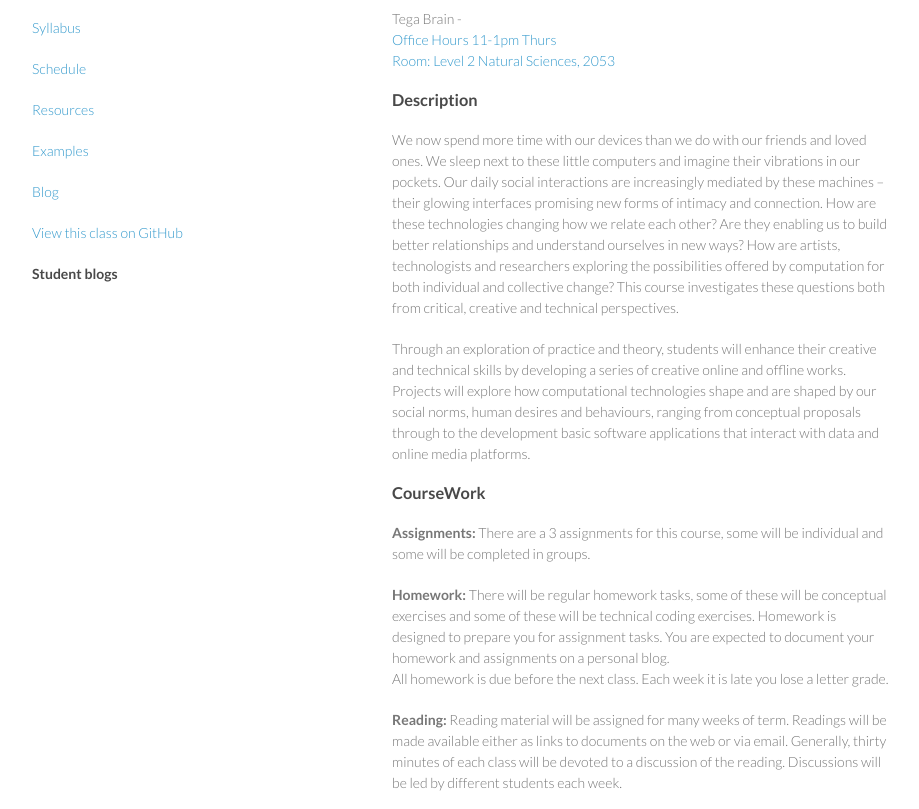
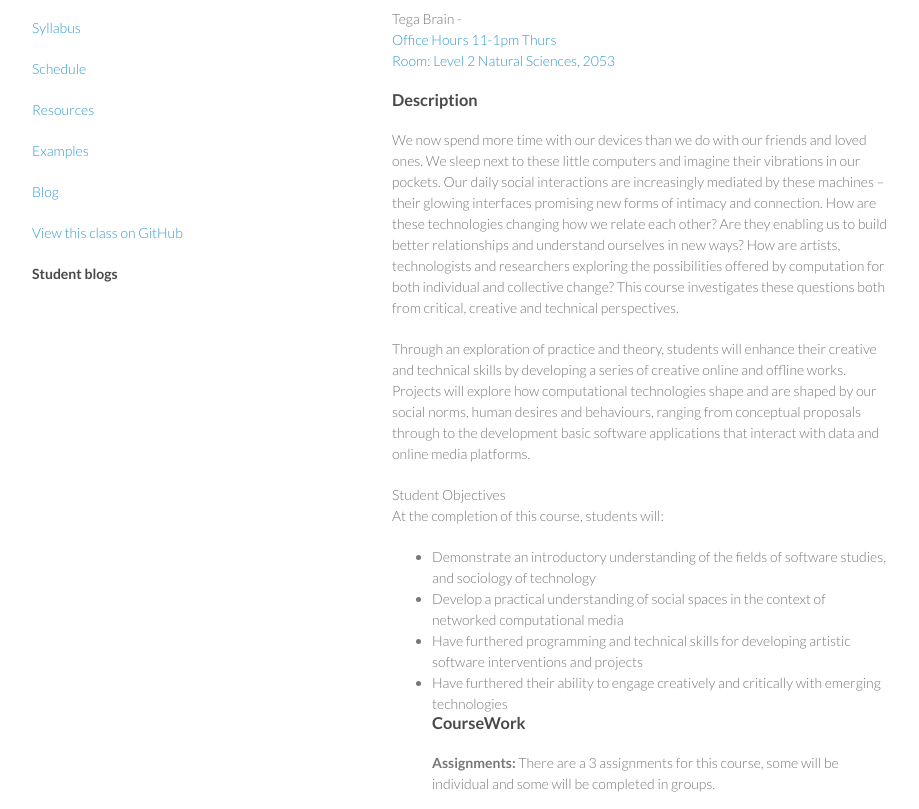
Before and after one commit to tegacodes/SocialSoftware, a plain HTML site: page index.html in a window 1280 px wide. Shown: the part 133-942 px from the top of the page, without its empty margins (178-1097 px from the left). Drawn offline with Linux system fonts and the light colour scheme.

Commit message:
syllabus

```diff
--- a/index.html
+++ b/index.html
@@ -29,7 +29,7 @@
 
 <p>Spring 2015 at SUNY Purchase<br>
 MAT 3540/4 credits</br>
-Tuesday 2.30-6.10</p>
+Thursday 2.30-6.10</p>
 <p>Tega Brain - <a href=mailto"tega.brain@purchase.edu"></br>
 Office Hours 11-1pm Thurs </br>
 Room: Level 2 Natural Sciences, 2053</p>
@@ -40,6 +40,14 @@ Room: Level 2 Natural Sciences, 2053</p>
 
 <p>Through an exploration of practice and theory, students will enhance their creative and technical skills by developing a series of creative online and offline works. Projects will explore how computational technologies shape and are shaped by our social norms, human desires and behaviours, ranging from conceptual proposals through to the development basic software applications that interact with data and online media platforms.</p>
 
+<a id="designer-templates" class="anchor" href="#designer-templates" aria-hidden="true"><span class="octicon octicon-link"></span></a>Student Objectives</h3>
+<p>At the completion of this course, students will:</p>
+
+<ul>
+  <li>Demonstrate an introductory understanding of the fields of software studies, and sociology of technology</li>
+<li>Develop a practical understanding of social spaces in the context of networked computational media</li>
+<li>Have furthered programming and technical skills for developing artistic software interventions and projects</li>
+<li>Have furthered their ability to engage creatively and critically with emerging technologies</li>
 <h3>
 <a id="designer-templates" class="anchor" href="#designer-templates" aria-hidden="true"><span class="octicon octicon-link"></span></a>CourseWork</h3>
 <p><b>Assignments:</b> There are a 3 assignments for this course, some will be individual and some will be completed in groups.
@@ -48,7 +56,7 @@ Room: Level 2 Natural Sciences, 2053</p>
 All homework is due before the next class. Each week it is late you lose a letter grade.
 
 </p>
-<p><b>Reading:</b> Reading material will be assigned for many weeks of term. Readings will be made available either as links to documents on the web or via email. Generally, thirty minutes of each class will be devoted to a discussion of the reading. Discussions will be led by different students each week.</p>
+<p><b>Reading:</b> Reading material will be assigned for many weeks of term. For these weeks a student pair will present these and lead a discussion for about ~30min.Readings will be made available either as links to documents on the web or via email. </p>
 
 <h3>
 <a id="rather-drive-stick" class="anchor" href="#rather-drive-stick" aria-hidden="true"><span class="octicon octicon-link"></span></a>Course Expectations</h3>
```
